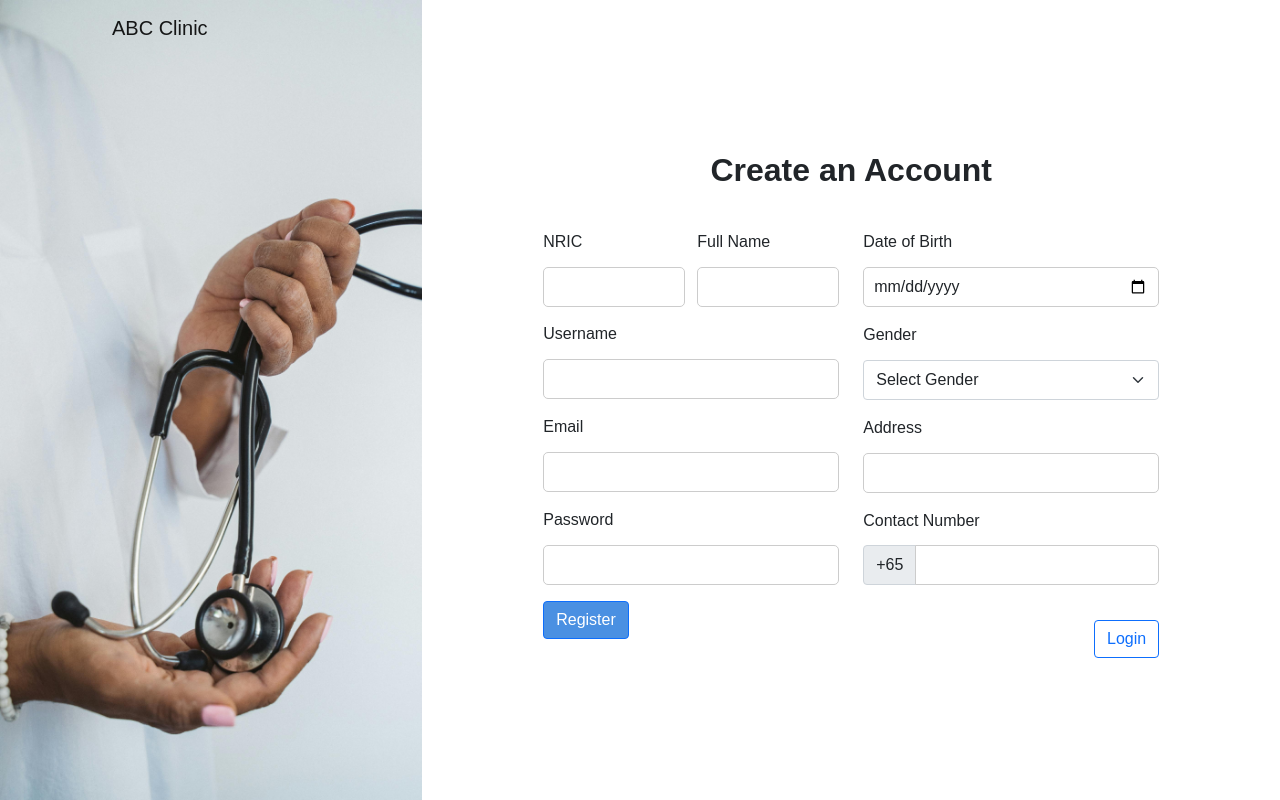
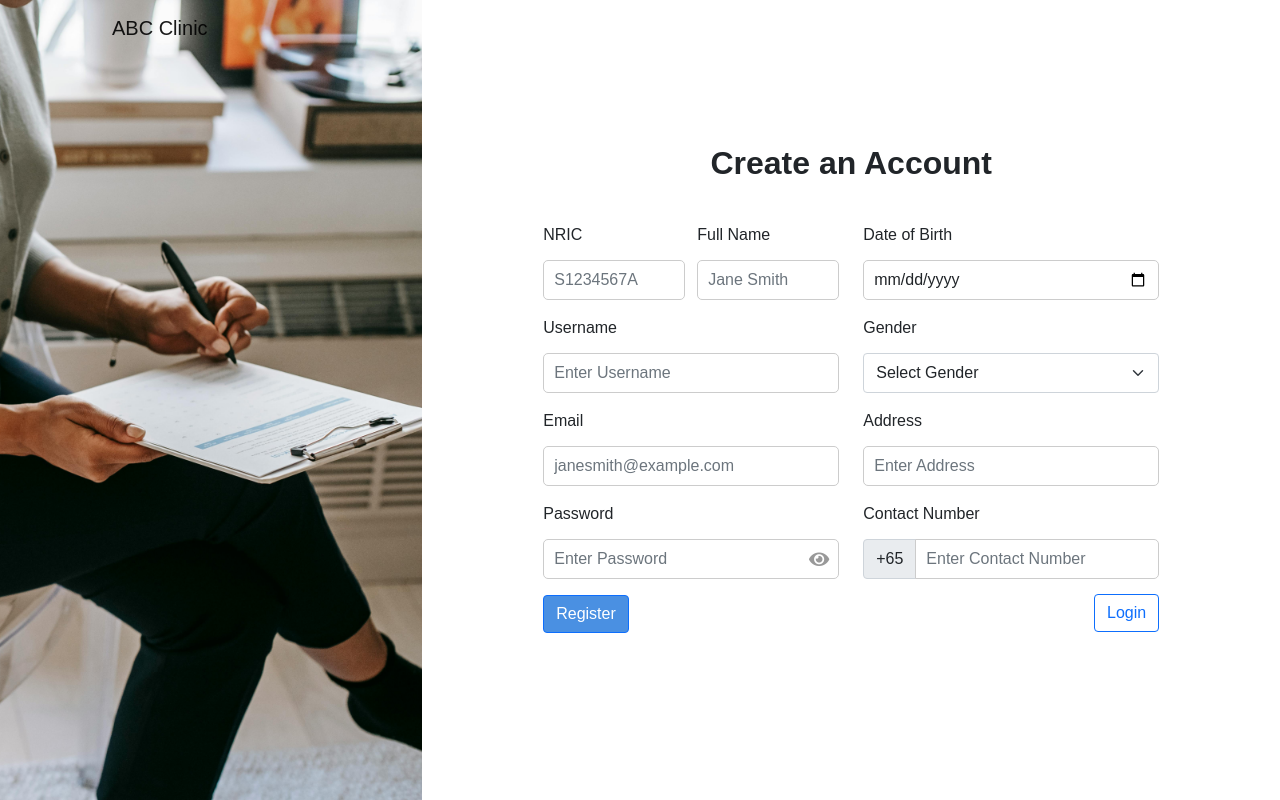
Before and after one commit to glenngx/INF2003-P2-Group15, a Flask app: page /register in a window 1280 px wide. Run offline with Flask 3, Linux system fonts and the light colour scheme.

Commit message:
added password toggle and placeholder texts

```diff
--- a/static/css/register.css
+++ b/static/css/register.css
@@ -2,6 +2,13 @@ body {
     display: flex;
     flex-direction: column;
 }
+
+h1 {
+    font-size: 2rem;
+    margin: 0 0 32px 0;
+    text-align: center;
+}
+
 
 .navbar {
     background-color: transparent !important;
@@ -11,7 +18,6 @@ body {
     display: flex;
     justify-content: space-between;
     height: 100%;
-    /* margin-top: -3.5rem; */
 }
 
 .column {
@@ -36,19 +42,13 @@ body {
 .leftcol {
     display: block;
     flex: 33%;
-    background-image: url(../images/pexels-anntarazevich-7904469.jpg);
+    background-image: url(../images/pexels-alex-green-5699432.jpg);
     background-size: cover;
     background-repeat: none;
-}
-
-h1 {
-    font-size: 2rem;
-    margin: 32px 0;
-    text-align: center;
+    background-position: 90% 50%;
 }
 
 form {
-    /* width: 320px; */
     padding: 8px 32px;
 }
 
@@ -58,13 +58,11 @@ form .row {
     margin-bottom: 15px;
 }
 
-form .col-md-6{width: 320px;}
+form .col-md-6 {
+    width: 320px;
+}
 
-input[type="text"],
-input[type="email"],
-input[type="password"],
-input[type="date"],
-select {
+input[type="text"], input[type="email"], input[type="password"], input[type="date"], select {
     height: 40px;
     padding: 10px;
     margin-top: 5px;
@@ -73,50 +71,61 @@ select {
     border-radius: 5px;
     font-size: 1rem;
 }
-#contact{margin-bottom: 0 !important;}
-#contact_number{margin-top: 4px;}
 
-.input-group-text{height: 40px;margin-top: 4px;}
+.password-wrapper {
+    position: relative;
+    width: 100%;
+}
 
-.col-nric-name{display: flex;flex-direction: row;justify-content: space-between;}
-#col-nric{margin-right: 4px;padding: 0;}
-#col-name{margin-left: 8px;padding: 0;}
+.password-wrapper input {
+    width: 100%;
+    padding-right: 40px;
+}
+
+.password-wrapper i {
+    position: absolute;
+    right: 10px;
+    top: 50%;
+    transform: translateY(-50%);
+    font-size: 18px;
+    color: #999;
+}
+
+#label-username {
+    margin-top: 1px;
+}
+
+#contact {
+    margin-bottom: 0 !important;
+}
+
+#contact_number {
+    margin-top: 5px;
+}
+
+.input-group-text {
+    height: 40px;
+    margin-top: 5px;
+}
+
+.col-nric-name {
+    display: flex;
+    flex-direction: row;
+    justify-content: space-between;
+}
+
+#col-nric {
+    margin-right: 4px;
+    padding: 0;
+}
+
+#col-name {
+    margin-left: 8px;
+    padding: 0;
+}
 
 #login {
-    display: inline-block;
-    width: auto; /* Set the width to auto so it doesn't expand */
-    float: right; /* Align to the right */
-    margin-top: 20px; /* Add some margin for spacing */
+    display:inline-flex;
+    width: auto;
+    float: right;
 }
-
-
-
-/* button.btn {
-    width: 100%;
-    padding: 10px;
-    background-color: #007bff;
-    color: white;
-    border: none;
-    border-radius: 5px;
-    font-size: 1.2rem;
-} */
-
-/* button.btn:hover {
-    background-color: #0056b3;
-}
-
-a.btn-outline-primary {
-    text-align: center;
-    margin-top: 10px;
-    text-decoration: none;
-    font-size: 1.2rem;
-    color: #007bff;
-    border: 1px solid #007bff;
-    padding: 10px;
-    border-radius: 5px;
-}
-
-a.btn-outline-primary:hover {
-    background-color: #007bff;
-    color: white;
-} */
--- a/templates/register.html
+++ b/templates/register.html
@@ -2,6 +2,9 @@
 
 {% block styles %}
 <link rel="stylesheet" href="{{ url_for('static', filename='css/register.css') }}">
+<!-- Include Font Awesome for icons -->
+<link rel="stylesheet" href="https://cdnjs.cloudflare.com/ajax/libs/font-awesome/5.15.4/css/all.min.css">
+
 {% endblock %}
 
 {% block content %}
@@ -15,24 +18,30 @@
                     <div class="col-md-12 col-nric-name">
                         <div id="col-nric">
                             <label for="nric" class="form-label">NRIC</label>
-                            <input type="text" class="form-control" id="nric" name="nric" pattern="^[STFGM]\d{7}[A-Z]$" title="NRIC must start with S, T, F, G, or M, followed by 7 digits and a letter." required>
+                            <input type="text" class="form-control" id="nric" name="nric" placeholder="S1234567A" pattern="^[STFGM]\d{7}[A-Z]$" title="NRIC must start with S, T, F, G, or M, followed by 7 digits and a letter." required>
                         </div>
                         <div id="col-name">
                             <label for="name" class="form-label">Full Name</label>
-                            <input type="text" class="form-control" id="name" name="name" required>
+                            <input type="text" class="form-control" id="name" name="name" placeholder="Jane Smith" required>
                         </div>
                     </div>
                     <div class="mb-3">
-                        <label for="username" class="form-label">Username</label>
-                        <input type="text" class="form-control" id="username" name="username" required>
+                        <label for="username" id="label-username" class="form-label">Username</label>
+                        <input type="text" class="form-control" id="username" name="username" placeholder="Enter Username" required>
                     </div>
                     <div class="mb-3">
                         <label for="email" class="form-label">Email</label>
-                        <input type="email" class="form-control" id="email" name="email" required>
+                        <input type="email" class="form-control" id="email" name="email" placeholder="janesmith@example.com" required>
                     </div>
                     <div class="mb-3">
                         <label for="password" class="form-label">Password</label>
-                        <input type="password" class="form-control" id="password" name="password" required>
+                        <div class="password-wrapper">
+                            <input type="password" class="form-control" id="password" name="password" placeholder="Enter Password" required>
+                            <i class="fas fa-eye" id="togglePassword" style="cursor: pointer;"></i>
+                        </div>
+                        <div class="invalid-feedback">
+                            Please enter your password.
+                        </div>
                     </div>
                     <button type="submit" class="btn btn-primary">Register</button>
                 </div>
@@ -52,17 +61,16 @@
                     </div>
                     <div class="mb-3">
                         <label for="address" class="form-label">Address</label>
-                        <input type="text" class="form-control" id="address" name="address">
+                        <input type="text" class="form-control" id="address" name="address"  placeholder="Enter Address">
                     </div>
                     <div id="contact" class="mb-3">
                         <label for="contact_number" class="form-label">Contact Number</label>
                         <div class="input-group">
                             <span class="input-group-text">+65</span>
-                            <input type="text" class="form-control" id="contact_number" name="contact_number">
+                            <input type="text" class="form-control" id="contact_number" name="contact_number" placeholder="Enter Contact Number">
                         </div>
                     </div>
                     <a href="/login" id="login" class="btn btn-outline-primary">Login</a>
-
                 </div>
             </div>
         </form>
@@ -77,6 +85,20 @@
             flashMessage.style.display = 'none';
         }
     }, 3000);  // 3000 milliseconds = 3 seconds
+
+    // Password Toggle
+    const togglePassword = document.querySelector('#togglePassword');
+    const password = document.querySelector('#password');
+
+    togglePassword.addEventListener('click', function (e) {
+        // Toggle the type attribute
+        const type = password.getAttribute('type') === 'password' ? 'text' : 'password';
+        password.setAttribute('type', type);
+
+        // Toggle the icon
+        this.classList.toggle('fa-eye');
+        this.classList.toggle('fa-eye-slash');
+    });
 </script>
 
 {% endblock %}
```
Also changed, not shown: static/css/login.css (+26 -2 lines), templates/login.html (+24 -4 lines), static/images/pexels-alex-green-5699432.jpg (added).
